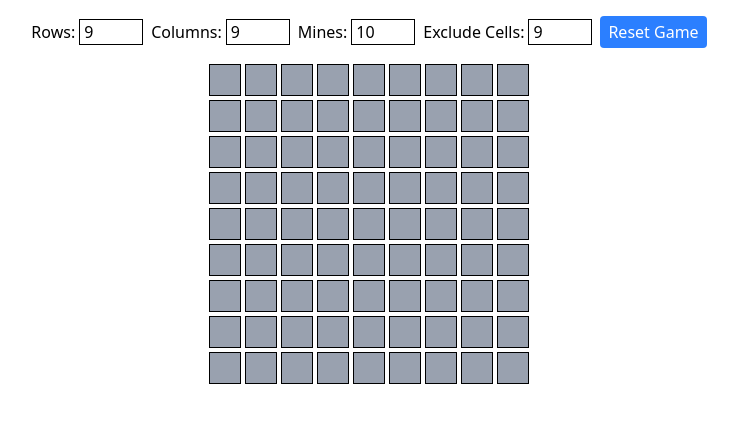
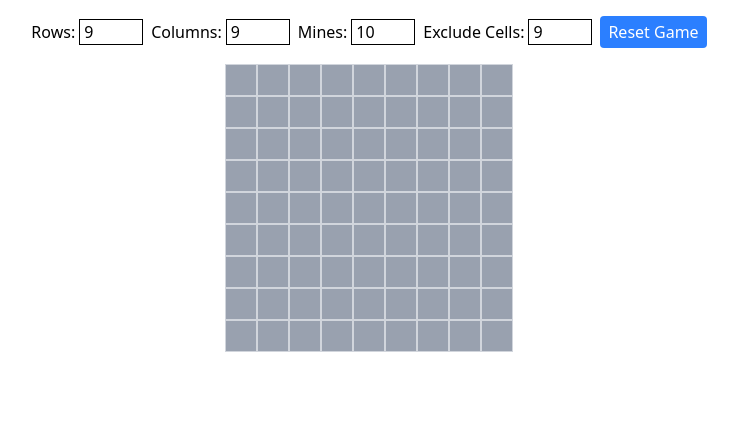
Before and after one commit to fuyu28/ReactMinesweeper, a React (Vite) app: page / in a window 1280 px wide. Shown: the top 422 px of the page, without its empty margins (271-1009 px from the left). Built offline with nearby package versions, Linux system fonts and the light colour scheme.

Commit message:
feat: replace flag with 🚩 emoji and remove spacing between cells

```diff
--- a/src/components/Cell.tsx
+++ b/src/components/Cell.tsx
@@ -7,28 +7,26 @@ type Props = {
 };
 
 const Cell = ({ cell, onClick, onRightClick }: Props) => {
-  const style = cell.isOpen
-    ? "bg-gray-200"
-    : cell.isFlagged
-    ? "bg-yellow-400"
-    : "bg-gray-400";
+  const style = cell.isOpen ? "bg-gray-200" : "bg-gray-400";
 
   return (
     <button
-      className={`w-8 h-8 text-sm font-bold border ${style}`}
+      className={`w-8 h-8 text-sm border border-gray-300 font-bold ${style}`}
       onClick={onClick}
       onContextMenu={(e) => {
         e.preventDefault();
         onRightClick();
       }}
     >
-      {cell.isOpen && cell.value === -1
-        ? "💣"
-        : !cell.isOpen
-        ? ""
-        : cell.value === 0
-        ? ""
-        : cell.value}
+      {cell.isOpen
+        ? cell.value === -1
+          ? "💣"
+          : cell.value > 0
+          ? cell.value
+          : ""
+        : cell.isFlagged
+        ? "🚩"
+        : ""}
     </button>
   );
 };
--- a/src/components/GameBoard.tsx
+++ b/src/components/GameBoard.tsx
@@ -13,7 +13,7 @@ const GameBoard = ({ board, onClick, onRightClick }: Props) => {
 
   return (
     <div
-      className="grid gap-1"
+      className="grid"
       style={{
         gridTemplateColumns: `repeat(${cols}, 2rem)`,
         gridTemplateRows: `repeat(${rows}, 2rem)`,
```
